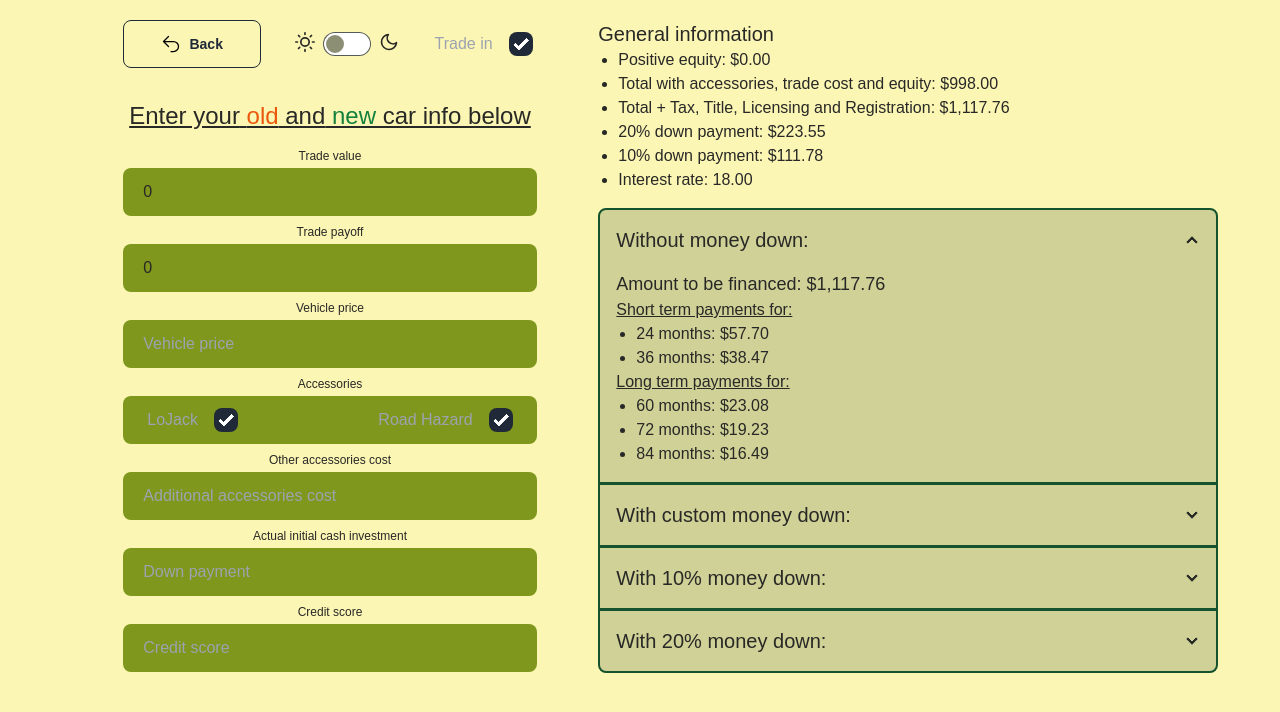
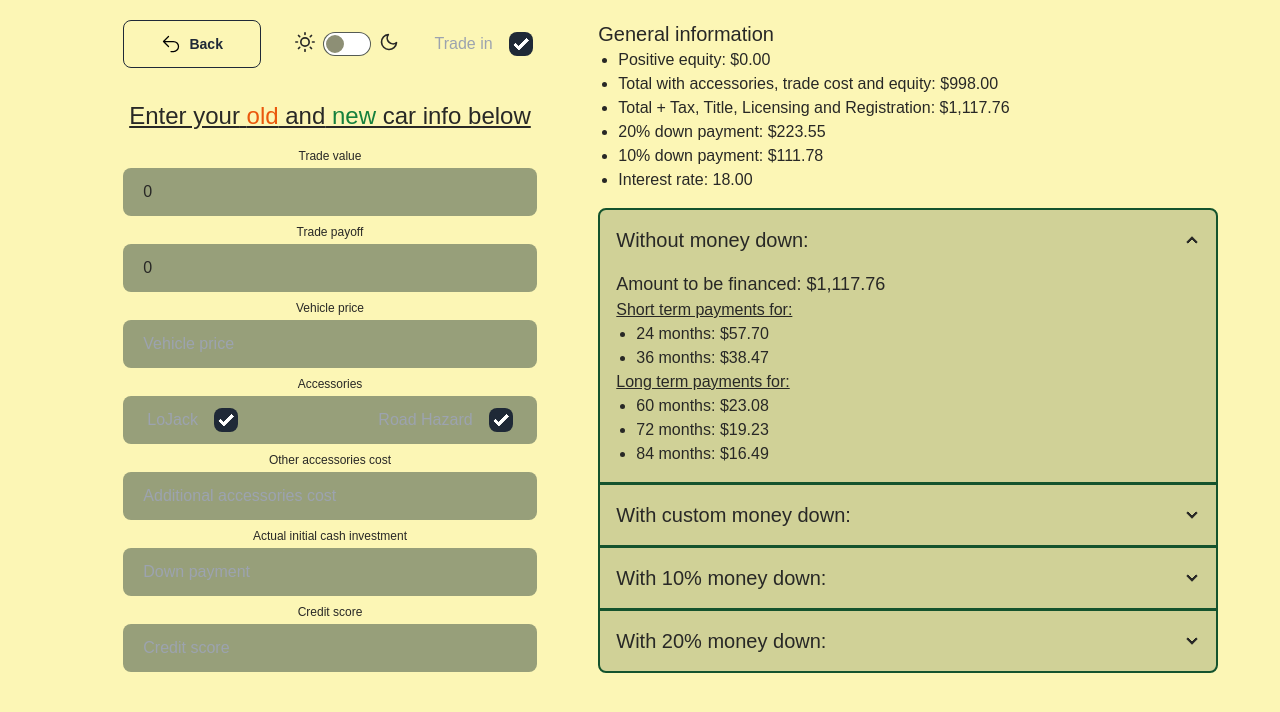
Before and after one commit to Meelenych/loan_calc, a Next.js app: page /calc in a window 1280 px wide. Both pictures are taken after a click on the label "Trade in". Shown: the top 712 px of the page. Built offline with nearby package versions, Linux system fonts and the light colour scheme.

Commit message:
conditional rendering of general info

```diff
--- a/app/calc/page.jsx
+++ b/app/calc/page.jsx
@@ -366,7 +366,10 @@ const CalcPage = () => {
 						)}
 
 						<li>
-							<p>Total with accessories, trade cost and equity: {toCurrency(total)}</p>
+							<p>
+								Total with accessories{isTrade && <span>, trade cost and equity</span>}:{' '}
+								{toCurrency(total)}
+							</p>
 						</li>
 						<li>
 							<p>
--- a/app/components/theme.jsx
+++ b/app/components/theme.jsx
@@ -32,7 +32,7 @@ const ThemeController = () => {
 			root.style.setProperty('--accordeon', '#03220c');
 		} else {
 			root.style.setProperty('--background', 'rgb(252, 246, 181)');
-			root.style.setProperty('--foreground', '#7e971c');
+			root.style.setProperty('--foreground', '#979f7a');
 			root.style.setProperty('--textColor', '#282826');
 			root.style.setProperty('--accordeon', '#03220c2d');
 		}
--- a/app/page.js
+++ b/app/page.js
@@ -24,7 +24,7 @@ export default function Home() {
 
 				<div className='w-full grid grid-cols-1 sm:grid-cols-3 gap-4'>
 					<Link
-						className='rounded-lg border border-solid border-transparent transition-colors flex items-center justify-center bg-green-500 text-background gap-2 hover:bg-green-700 dark:hover:bg-green-300 text-sm sm:text-base h-10 sm:h-12 px-4 sm:px-5'
+						className='rounded-lg border border-solid border-transparent transition-colors flex items-center justify-center bg-green-500 text-black font-semibold gap-2 hover:bg-green-600 text-sm sm:text-base h-10 sm:h-12 px-4 sm:px-5'
 						href='/calc'
 						rel='noopener noreferrer'>
 						<Image
@@ -38,7 +38,7 @@ export default function Home() {
 					</Link>
 					{/* Interest rates */}
 					<button
-						className='btn rounded-lg btn-warning w-full'
+						className='btn rounded-lg btn-warning w-full h-10'
 						onClick={() => document.getElementById('my_modal_3').showModal()}>
 						Check interest rates
 					</button>
@@ -117,7 +117,7 @@ export default function Home() {
 
 					<Link
 						href='/tips'
-						className='rounded-lg border border-solid border-black/[.08] dark:border-white/[0.5] transition-colors flex items-center justify-center gap-2 hover:bg-[#f2f2f2] dark:hover:bg-orange-600 hover:border-transparent text-sm sm:text-base h-10 sm:h-12 px-4 sm:px-5'
+						className='rounded-lg bg-orange-400 text-black font-semibold transition-colors flex items-center justify-center gap-2 hover:bg-orange-600 text-sm sm:text-base h-10 sm:h-12 px-4 sm:px-5'
 						rel='noopener noreferrer'>
 						<Image
 							className=''
--- a/tailwind.config.js
+++ b/tailwind.config.js
@@ -5,9 +5,9 @@ module.exports = {
 		'./components/**/*.{js,ts,jsx,tsx,mdx}',
 		'./app/**/*.{js,ts,jsx,tsx,mdx}',
 	],
-	daisyui: {
-		themes: ['light', 'dark'],
-	},
+	// daisyui: {
+	// 	themes: ['light', 'dark'],
+	// },
 	theme: {
 		extend: {
 			colors: {
```
